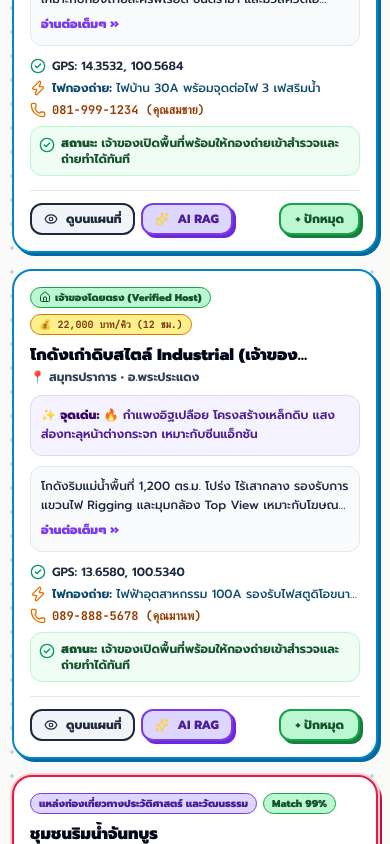
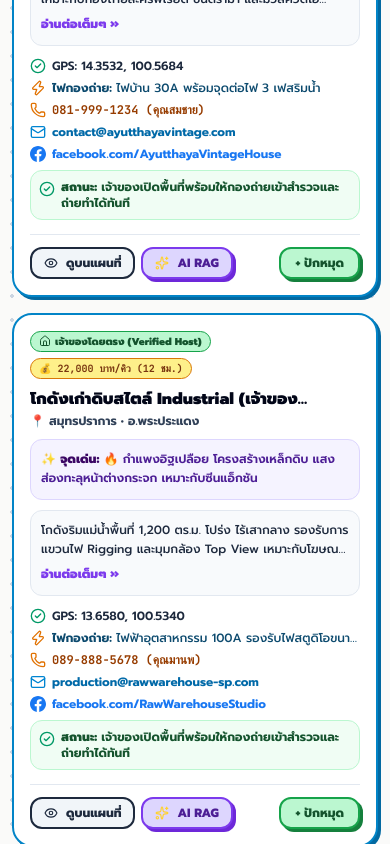
Before and after one commit to macmaxnt/thaiscout-ai, a Next.js app: page / in a window 390 px wide. Shown: the part 1180-2024 px from the top of the page. Built offline with nearby package versions, Linux system fonts and the light colour scheme; a web font is replaced by a local one.

Commit message:
feat: add email and Facebook contact channels to all location cards and host portal

```diff
--- a/src/app/page.tsx
+++ b/src/app/page.tsx
@@ -5,7 +5,7 @@
 import {
   Clapperboard, Search, MapPin, Phone, Clock, AlertTriangle,
   CheckCircle2, Sparkles, Navigation, Share2, Compass, Film, ExternalLink,
-  Sliders, Layers, ShieldCheck, Route, Eye, Home as HomeIcon, Zap, Building2
+  Sliders, Layers, ShieldCheck, Route, Eye, Home as HomeIcon, Zap, Building2, Mail
 } from "lucide-react";
 
 import RagModal from "@/components/RagModal";
@@ -47,6 +47,8 @@
       lat: 14.3532,
       lng: 100.5684,
       tel: "081-999-1234 (คุณสมชาย)",
+      email: "contact@ayutthayavintage.com",
+      facebook: "facebook.com/AyutthayaVintageHouse",
       hilight: "✨ สถาปัตยกรรมไม้สักทองโบราณริมแม่น้ำเจ้าพระยา แสงเช้า-เย็นสะท้อนผิวน้ำสวยมาก",
       detail: "เรือนไทยหมู่โบราณ ใต้ถุนโล่ง ลานกว้างริมน้ำ มีท่าเรือส่วนตัว เหมาะกับกองถ่ายละครพีเรียด ซีนดราม่า และมิวสิควิดีโอ พร้อมห้องแต่งตัวติดแอร์",
       isCustomHost: true,
@@ -55,6 +57,8 @@
         power: "ไฟบ้าน 30A พร้อมจุดต่อไฟ 3 เฟสริมน้ำ",
         parking: "ลานดินกว้าง จอดรถตู้ 8 คัน รถปั่นไฟ 1 คัน",
         dronePolicy: "อนุญาตบินโดรนถ่ายผิวน้ำและตัวเรือน",
+        email: "contact@ayutthayavintage.com",
+        facebook: "facebook.com/AyutthayaVintageHouse",
       },
     },
     {
@@ -67,6 +71,8 @@
       lat: 13.6580,
       lng: 100.5340,
       tel: "089-888-5678 (คุณมานพ)",
+      email: "production@rawwarehouse-sp.com",
+      facebook: "facebook.com/RawWarehouseStudio",
       hilight: "🔥 กำแพงอิฐเปลือย โครงสร้างเหล็กดิบ แสงส่องทะลุหน้าต่างกระจก เหมาะกับซีนแอ็กชัน",
       detail: "โกดังริมแม่น้ำพื้นที่ 1,200 ตร.ม. โปร่ง ไร้เสากลาง รองรับการแขวนไฟ Rigging และมุมกล้อง Top View เหมาะกับโฆษณาและ MV แฟชั่น",
       isCustomHost: true,
@@ -75,6 +81,8 @@
         power: "ไฟฟ้าอุตสาหกรรม 100A รองรับไฟสตูดิโอขนาดใหญ่",
         parking: "ลานคอนกรีตขนาดใหญ่ จอดรถเทรลเลอร์และรถกองถ่ายได้กว่า 20 คัน",
         dronePolicy: "บินโดรนภายในโกดังเพดานสูง 10 เมตรได้",
+        email: "production@rawwarehouse-sp.com",
+        facebook: "facebook.com/RawWarehouseStudio",
       },
     },
   ]);
@@ -501,9 +509,56 @@
                         {loc.tel && (
                           <div className="flex items-center gap-1.5">
                             <Phone className="w-4 h-4 text-amber-600 shrink-0" />
-                            <span className="font-mono font-bold text-amber-800">{loc.tel}</span>
+                            <a
+                              href={`tel:${loc.tel.replace(/[^0-9]/g, "")}`}
+                              onClick={(e) => e.stopPropagation()}
+                              className="font-mono font-bold text-amber-800 hover:underline"
+                              title="คลิกเพื่อโทรออก"
+                            >
+                              {loc.tel}
+                            </a>
                           </div>
                         )}
+
+                        {/* Email Contact */}
+                        <div className="flex items-center gap-1.5">
+                          <Mail className="w-4 h-4 text-sky-600 shrink-0" />
+                          <a
+                            href={`mailto:${loc.email || loc.productionSpecs?.email || "saraban@tat.or.th"}?subject=${encodeURIComponent(`ขออนุญาตถ่ายทำภาพยนตร์/โฆษณา: ${loc.name_th} (${loc.province})`)}&body=${encodeURIComponent(`เรียน ผู้ดูแลสถานที่ ${loc.name_th} (${loc.province})\n\nข้าพเจ้าในนามกองถ่าย/ผู้ผลิต มีความประสงค์จะสอบถามขั้นตอนและขออนุญาตใช้สถานที่ถ่ายทำ...\n\nสถานที่: ${loc.name_th}\nจังหวัด: ${loc.province}\n\nจึงเรียนมาเพื่อโปรดพิจารณา`)}`}
+                            onClick={(e) => e.stopPropagation()}
+                            className="font-bold text-sky-700 hover:text-sky-950 hover:underline truncate"
+                            title="คลิกเพื่อเปิดอีเมลร่างจดหมายขออนุญาตถ่ายทำ"
+                          >
+                            {loc.email || loc.productionSpecs?.email || "อีเมล: ติดต่อขออนุญาตถ่ายทำ (Mailto) ✉️"}
+                          </a>
+                        </div>
+
+                        {/* Facebook Page */}
+                        <div className="flex items-center gap-1.5">
+                          <svg className="w-4 h-4 text-[#1877F2] shrink-0 fill-current" viewBox="0 0 24 24">
+                            <path d="M24 12.073c0-6.627-5.373-12-12-12s-12 5.373-12 12c0 5.99 4.388 10.954 10.125 11.854v-8.385H7.078v-3.47h3.047V9.43c0-3.007 1.792-4.669 4.533-4.669 1.312 0 2.686.235 2.686.235v2.953H15.83c-1.491 0-1.956.925-1.956 1.874v2.25h3.328l-.532 3.47h-2.796v8.385C19.612 23.027 24 18.062 24 12.073z"/>
+                          </svg>
+                          <a
+                            href={
+                              loc.facebook?.startsWith("http")
+                                ? loc.facebook
+                                : loc.facebook
+                                ? `https://${loc.facebook}`
+                                : loc.productionSpecs?.facebook?.startsWith("http")
+                                ? loc.productionSpecs.facebook
+                                : loc.productionSpecs?.facebook
+                                ? `https://${loc.productionSpecs.facebook}`
+                                : `https://www.facebook.com/search/top?q=${encodeURIComponent(loc.name_th + ' ' + loc.province)}`
+                            }
+                            target="_blank"
+                            rel="noopener noreferrer"
+                            onClick={(e) => e.stopPropagation()}
+                            className="font-bold text-[#1877F2] hover:text-blue-900 hover:underline flex items-center gap-1 truncate"
+                            title="คลิกเพื่อเปิดเพจ Facebook ของสถานที่"
+                          >
+                            <span>{loc.facebook || loc.productionSpecs?.facebook || `Facebook: เพจ ${loc.name_th} ↗`}</span>
+                          </a>
+                        </div>
 
                         {/* Permit Caution / Host Verified Badge */}
                         {loc.isCustomHost ? (
--- a/src/components/HostPortal.tsx
+++ b/src/components/HostPortal.tsx
@@ -4,7 +4,7 @@
 import {
   Building2, Home, PlusCircle, CheckCircle2, Sparkles, MapPin,
   Phone, Zap, Truck, DollarSign, Trash2, ArrowRight, ShieldCheck,
-  Camera, Eye, Layers, AlertCircle
+  Camera, Eye, Layers, AlertCircle, Mail
 } from "lucide-react";
 import ProvinceSelector from "@/components/ProvinceSelector";
 
@@ -34,6 +34,8 @@
   const [hilight, setHilight] = useState("");
   const [detail, setDetail] = useState("");
   const [tel, setTel] = useState("");
+  const [email, setEmail] = useState("");
+  const [facebook, setFacebook] = useState("");
   const [isAiGenerating, setIsAiGenerating] = useState(false);
   const [successNotice, setSuccessNotice] = useState(false);
 
@@ -52,6 +54,8 @@
       hilight: "สถาปัตยกรรมไม้สักทองโบราณริมแม่น้ำเจ้าพระยา บรรยากาศขลัง แสงเช้า-เย็นสะท้อนผิวน้ำสวยมาก",
       detail: "เรือนไทยหมู่โบราณ ใต้ถุนโล่ง ลานกว้างริมน้ำ มีท่าเรือส่วนตัว เหมาะกับกองถ่ายละครพีเรียด ซีนดราม่า และมิวสิควิดีโอ",
       tel: "081-999-1234",
+      email: "contact@ayutthayavintage.com",
+      facebook: "facebook.com/AyutthayaVintageHouse",
     },
     {
       title: "🏭 โกดังเก่าดิบสไตล์ Industrial",
@@ -67,6 +71,8 @@
       hilight: "กำแพงอิฐเปลือย โครงสร้างเหล็กดิบ แสงส่องทะลุหน้าต่างกระจก เหมาะกับซีนแอ็กชัน และถ่าย MV แฟชั่น",
       detail: "โกดังริมแม่น้ำพื้นที่ 1,200 ตร.ม. โปร่ง ไร้เสากลาง มีห้องแต่งตัวนักแสดงและห้องน้ำพร้อมแอร์",
       tel: "089-888-5678",
+      email: "production@rawwarehouse-sp.com",
+      facebook: "facebook.com/RawWarehouseStudio",
     },
     {
       title: "☕ คาเฟ่เรือนกระจกกลางสวนป่า",
@@ -82,6 +88,8 @@
       hilight: "สไตล์ Glasshouse โปร่ง แสงธรรมชาติ 360 องศา ล้อมรอบด้วยเฟิร์นและต้นไม้ใหญ่ เหมาะกับหนังรักโรแมนติก",
       detail: "คาเฟ่สไตล์นอร์ดิกผสมสวนทรอปิคอล มีมุมถ่ายทั้ง indoor และ outdoor ปิดร้านให้ถ่ายทำเฉพาะวันจันทร์-พุธ",
       tel: "095-777-9012",
+      email: "hello@glasshouse-cafe.com",
+      facebook: "facebook.com/GlasshousePineCafe",
     },
   ];
 
@@ -99,6 +107,8 @@
     setHilight(p.hilight);
     setDetail(p.detail);
     setTel(p.tel);
+    setEmail(p.email || "");
+    setFacebook(p.facebook || "");
   };
 
   const handleAiAutoTag = () => {
@@ -135,6 +145,8 @@
       lat: parseFloat(lat) || 18.7883,
       lng: parseFloat(lng) || 98.9853,
       tel: tel || "ติดต่อผ่านระบบ ThaiScout",
+      email: email || "host@thaiscout.local",
+      facebook: facebook || "",
       hilight,
       detail: detail || "สถานที่พร้อมเปิดให้กองถ่ายทำภาพยนตร์ โฆษณา และมิวสิควิดีโอเช่าพื้นที่",
       isCustomHost: true,
@@ -143,6 +155,8 @@
         power,
         parking,
         dronePolicy,
+        email,
+        facebook,
       },
     };
 
@@ -372,6 +386,39 @@
                 </div>
               </div>
 
+              {/* Email & Facebook Fields */}
+              <div className="grid grid-cols-1 sm:grid-cols-2 gap-3">
+                <div>
+                  <label className="block text-[11px] font-black text-slate-700 mb-1 flex items-center gap-1">
+                    <Mail className="w-3.5 h-3.5 text-sky-600" />
+                    <span>อีเมลติดต่อ (Email)</span>
+                  </label>
+                  <input
+                    type="email"
+                    value={email}
+                    onChange={(e) => setEmail(e.target.value)}
+                    placeholder="เช่น location.contact@gmail.com"
+                    className="w-full bg-white border border-slate-300 rounded-lg px-3 py-1.5 text-xs font-semibold text-slate-800 focus:outline-none focus:border-[#0284c7]"
+                  />
+                </div>
+
+                <div>
+                  <label className="block text-[11px] font-black text-slate-700 mb-1 flex items-center gap-1">
+                    <svg className="w-3.5 h-3.5 text-[#1877F2] fill-current" viewBox="0 0 24 24">
+                      <path d="M24 12.073c0-6.627-5.373-12-12-12s-12 5.373-12 12c0 5.99 4.388 10.954 10.125 11.854v-8.385H7.078v-3.47h3.047V9.43c0-3.007 1.792-4.669 4.533-4.669 1.312 0 2.686.235 2.686.235v2.953H15.83c-1.491 0-1.956.925-1.956 1.874v2.25h3.328l-.532 3.47h-2.796v8.385C19.612 23.027 24 18.062 24 12.073z"/>
+                    </svg>
+                    <span>เพจ Facebook (Facebook Page)</span>
+                  </label>
+                  <input
+                    type="text"
+                    value={facebook}
+                    onChange={(e) => setFacebook(e.target.value)}
+                    placeholder="เช่น facebook.com/myvenue หรือ @myvenue"
+                    className="w-full bg-white border border-slate-300 rounded-lg px-3 py-1.5 text-xs font-semibold text-slate-800 focus:outline-none focus:border-[#0284c7]"
+                  />
+                </div>
+              </div>
+
               <div>
                 <label className="block text-[11px] font-black text-slate-700 mb-1 flex items-center gap-1">
                   <Zap className="w-3.5 h-3.5 text-amber-600" />
@@ -518,6 +565,20 @@
                           <Phone className="w-3 h-3 text-emerald-600 shrink-0" />
                           <span className="font-mono font-bold text-emerald-700">{loc.tel}</span>
                         </div>
+                        {(loc.email || loc.productionSpecs?.email) && (
+                          <div className="flex items-center gap-1 text-sky-700">
+                            <Mail className="w-3 h-3 text-sky-600 shrink-0" />
+                            <span className="truncate">{loc.email || loc.productionSpecs?.email}</span>
+                          </div>
+                        )}
+                        {(loc.facebook || loc.productionSpecs?.facebook) && (
+                          <div className="flex items-center gap-1 text-[#1877F2]">
+                            <svg className="w-3 h-3 fill-current shrink-0" viewBox="0 0 24 24">
+                              <path d="M24 12.073c0-6.627-5.373-12-12-12s-12 5.373-12 12c0 5.99 4.388 10.954 10.125 11.854v-8.385H7.078v-3.47h3.047V9.43c0-3.007 1.792-4.669 4.533-4.669 1.312 0 2.686.235 2.686.235v2.953H15.83c-1.491 0-1.956.925-1.956 1.874v2.25h3.328l-.532 3.47h-2.796v8.385C19.612 23.027 24 18.062 24 12.073z"/>
+                            </svg>
+                            <span className="truncate">{loc.facebook || loc.productionSpecs?.facebook}</span>
+                          </div>
+                        )}
                       </div>
                     </div>
 
```
